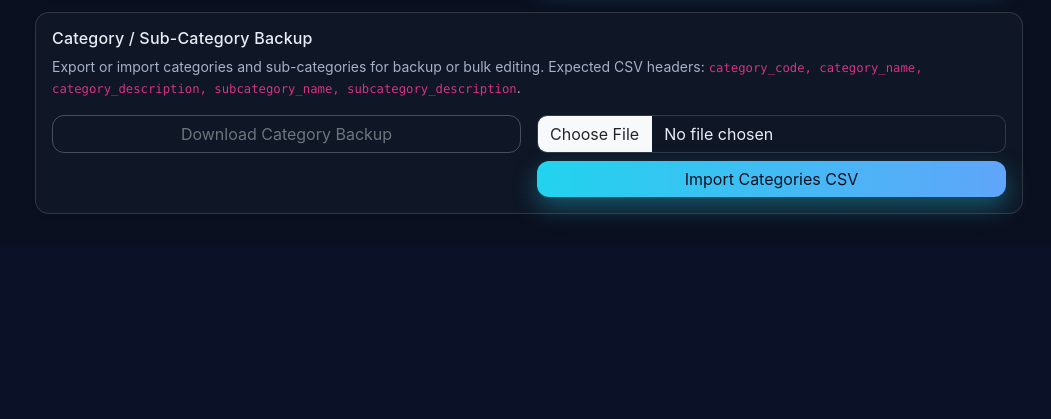
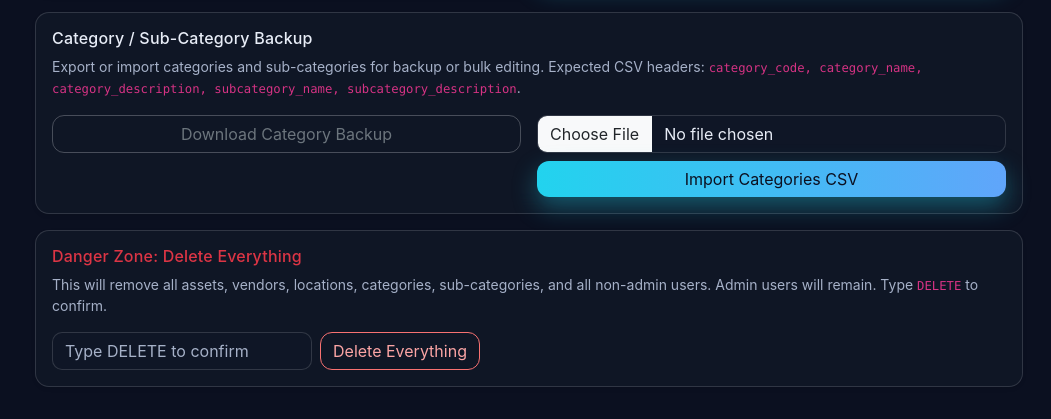
Before and after one commit to ItsCryp7iC/inventory-management-app, a Flask app: page /settings/ in a window 1280 px wide. Shown: the part 738-1157 px from the top of the page, without its empty margins (229-1280 px from the left). Before the commit the page ends 954 px from the top, so only its background shows below. Run offline with Flask 3, Linux system fonts and the light colour scheme; the visitor is signed in with stand-in values (Sample User, id 1); data that the repository does not hold is empty; some libraries are stand-ins or nearby versions.

Commit message:
Add Delete Everything danger zone in Settings with typed confirmation

```diff
--- a/app/settings/routes.py
+++ b/app/settings/routes.py
@@ -7,7 +7,7 @@ from flask_wtf import FlaskForm
 from . import bp
 from app.auth.decorators import admin_required
 from app.extensions import db
-from app.models import Setting
+from app.models import Setting, Asset, AssetEvent, AssetTagSequence, Location, Category, SubCategory, Vendor, User
 
 
 def get_setting_value(key: str, default=None):
@@ -75,3 +75,31 @@ def general_settings():
 def import_export():
     from app.assets.routes import EXPORT_HEADERS  # reuse headers
     return render_template("settings/import_export.html", headers=EXPORT_HEADERS)
+
+
+@bp.route("/reset-app", methods=["POST"])
+@login_required
+@admin_required
+def reset_app_data():
+    """
+    Danger zone: wipe all domain data except admin users.
+    """
+    confirm = request.form.get("confirm_text", "").strip()
+    if confirm != "DELETE":
+        flash('Type "DELETE" exactly to confirm.', "danger")
+        return redirect(url_for("settings.general_settings"))
+
+    # Delete in dependency-safe order
+    db.session.query(AssetEvent).delete()
+    db.session.query(AssetTagSequence).delete()
+    db.session.query(Asset).delete()
+    db.session.query(SubCategory).delete()
+    db.session.query(Category).delete()
+    db.session.query(Location).delete()
+    db.session.query(Vendor).delete()
+    # Remove non-admin users
+    db.session.query(User).filter(User.is_admin == False).delete()  # noqa: E712
+
+    db.session.commit()
+    flash("All data wiped. Admin users remain.", "success")
+    return redirect(url_for("settings.general_settings"))
--- a/app/templates/settings/index.html
+++ b/app/templates/settings/index.html
@@ -98,4 +98,19 @@
         </div>
     </div>
 </div>
+
+<div class="card shadow-sm mt-3 border-danger">
+    <div class="card-body">
+        <h2 class="h6 mb-2 text-danger">Danger Zone: Delete Everything</h2>
+        <p class="text-muted small mb-3">
+            This will remove all assets, vendors, locations, categories, sub-categories, and all non-admin users. Admin users will remain.
+            Type <code>DELETE</code> to confirm.
+        </p>
+        <form method="post" action="{{ url_for('settings.reset_app_data') }}" class="d-flex flex-column flex-md-row gap-2 align-items-start">
+            <input type="hidden" name="csrf_token" value="{{ csrf_token() }}">
+            <input type="text" name="confirm_text" class="form-control" placeholder="Type DELETE to confirm" required style="max-width: 260px;">
+            <button type="submit" class="btn btn-outline-danger">Delete Everything</button>
+        </form>
+    </div>
+</div>
 {% endblock %}
```
